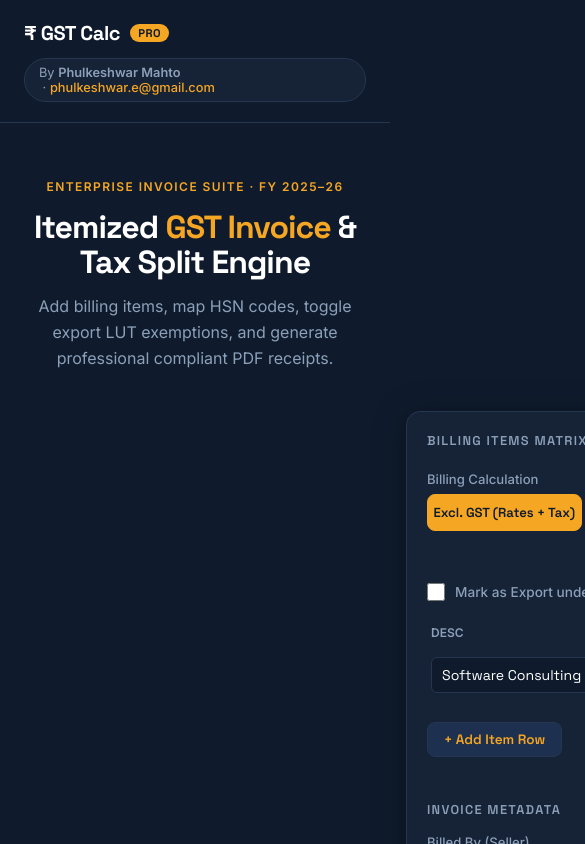
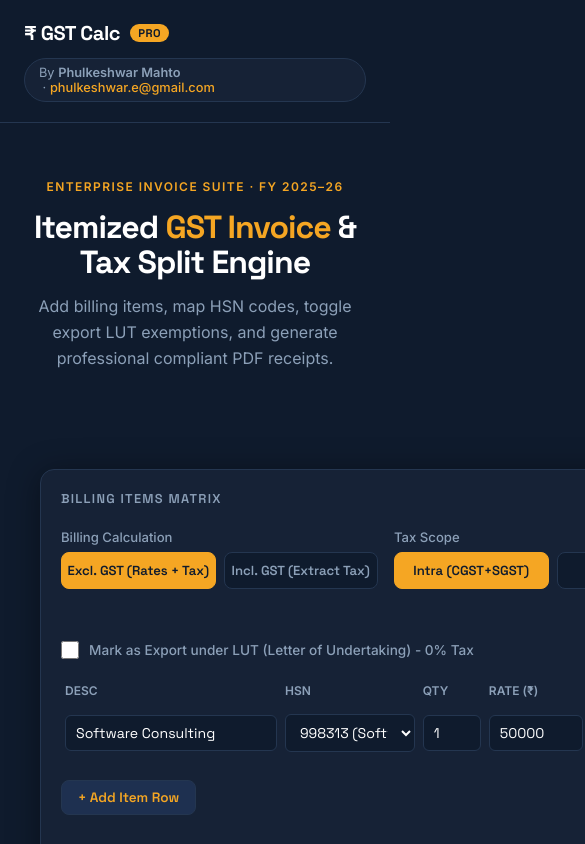
Before and after one commit to phulkeshwar/GSTcalculator, a React (Vite) app: page / in a window 390 px wide. Shown: the top 844 px of the page, 585 px wide, since content can reach past the window. Built offline with nearby package versions, Linux system fonts and the light colour scheme.

Commit message:
feat: add base stylesheet with dark mode layout and responsive design for GST calculator

```diff
--- a/src/index.css
+++ b/src/index.css
@@ -129,15 +129,16 @@ header {
   flex: 1;
   max-width: 1280px;
   width: 100%;
+  align-items: center;
   margin: 0 auto;
-  padding: 0 406px 60px;
+  padding: 0 40px 60px;
 }
 
 .calculator-grid {
   display: grid;
   grid-template-columns: repeat(2, minmax(0, 1fr));
-  gap: 20px;
-  align-items: start;
+  gap: 40px;
+  align-items: center;
 }
 
 @media (max-width: 680px) {
```
